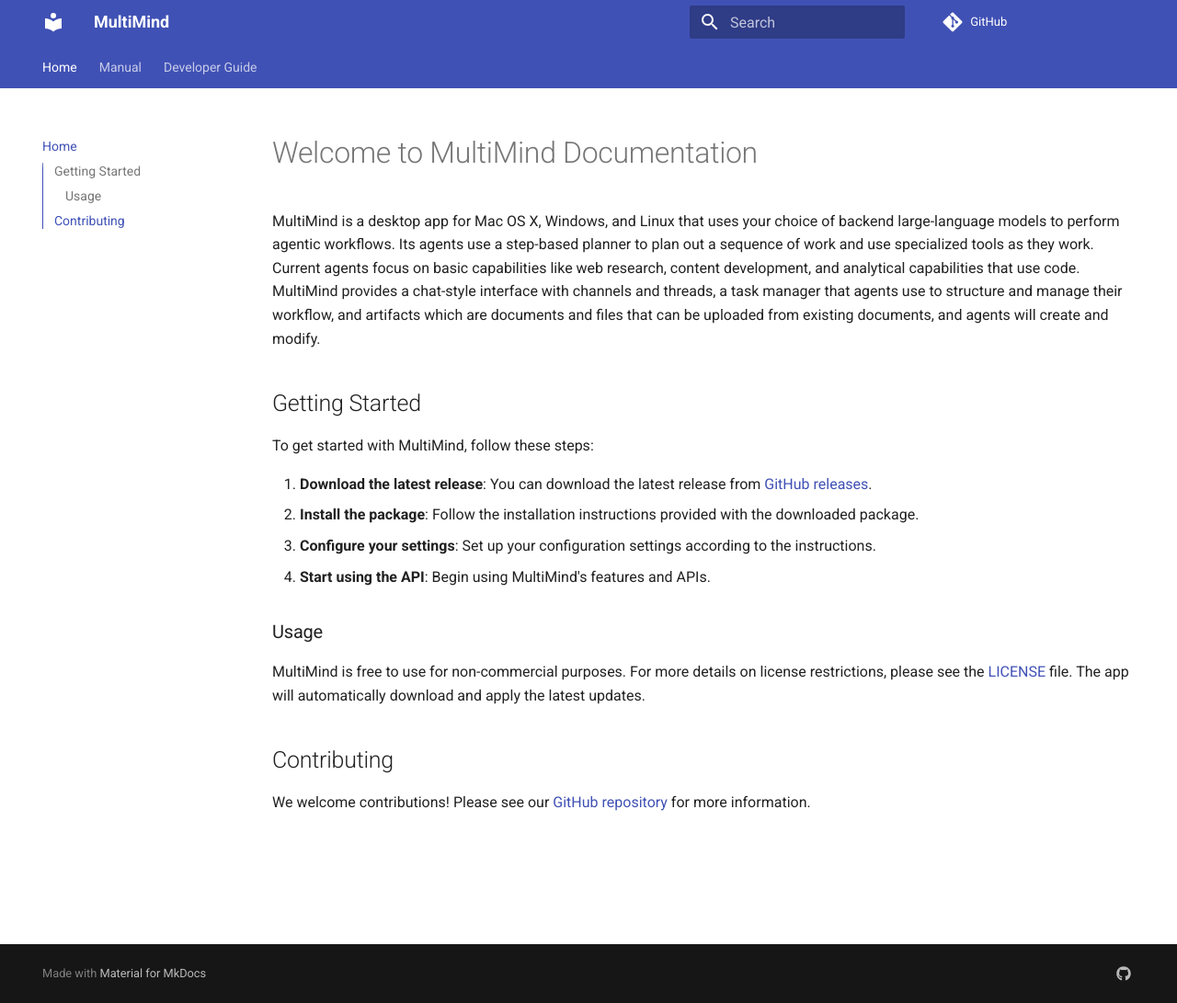
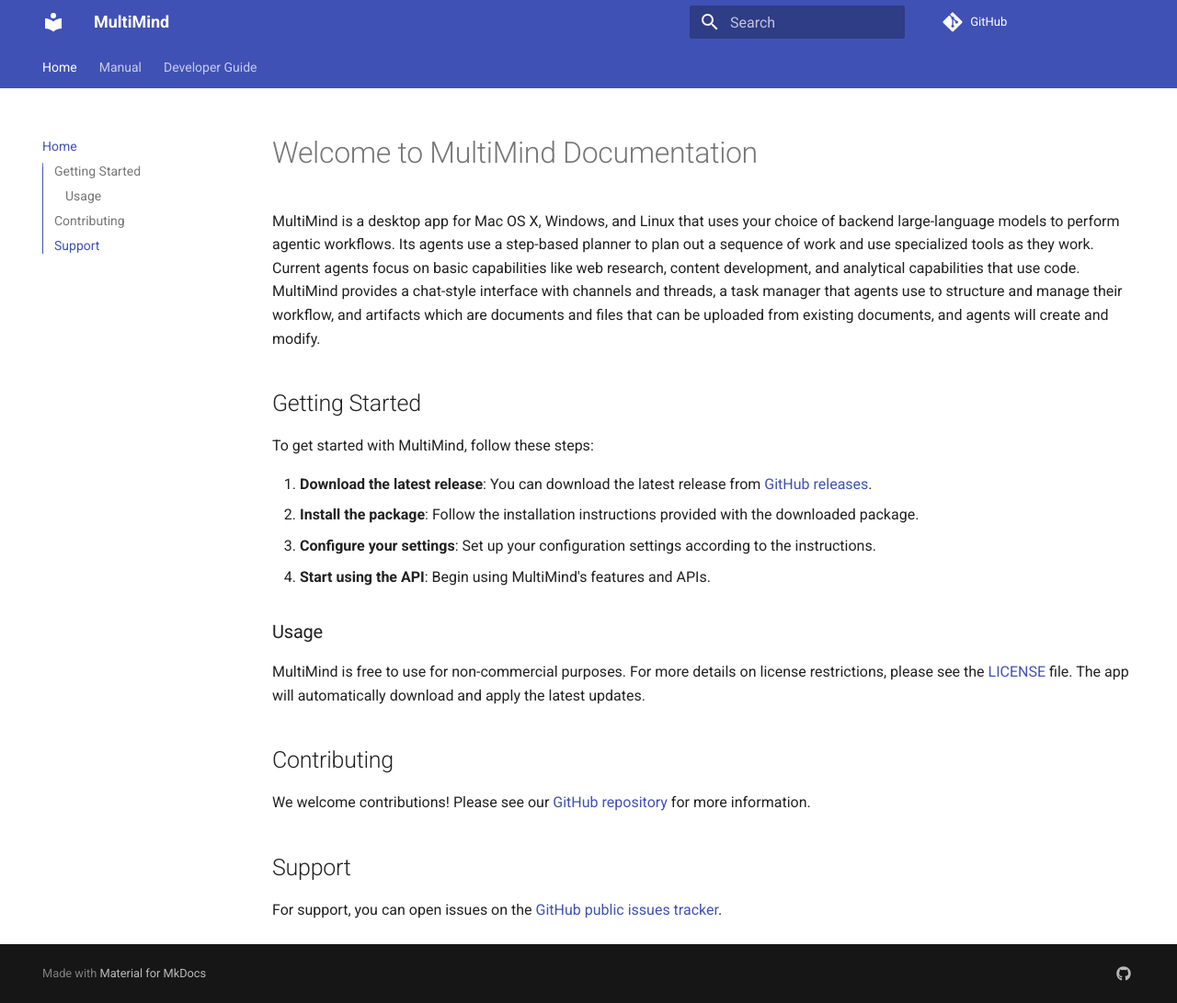
Before and after one commit to richardbowman/multimind-agent-platform, an MkDocs documentation site: the page built from docs/index.md, in a window 1280 px wide and 1091 px high. Shown: the whole window at 92% size. Built offline with MkDocs 1.6.1 and Material for MkDocs 9.7.7, drawn with Linux system fonts in a browser that asks for light colours; comment, search, counter and statistics services are not loaded.

Commit message:
docs: Add support section for GitHub public issues tracker

```diff
--- a/docs/index.md
+++ b/docs/index.md
@@ -18,3 +18,7 @@ MultiMind is free to use for non-commercial purposes. For more details on licens
 ## Contributing
 
 We welcome contributions! Please see our [GitHub repository](https://github.com/richardbowman/multimind-agent-platform) for more information.
+
+## Support
+
+For support, you can open issues on the [GitHub public issues tracker](https://github.com/richardbowman/multimind-agent-platform/issues).
```
